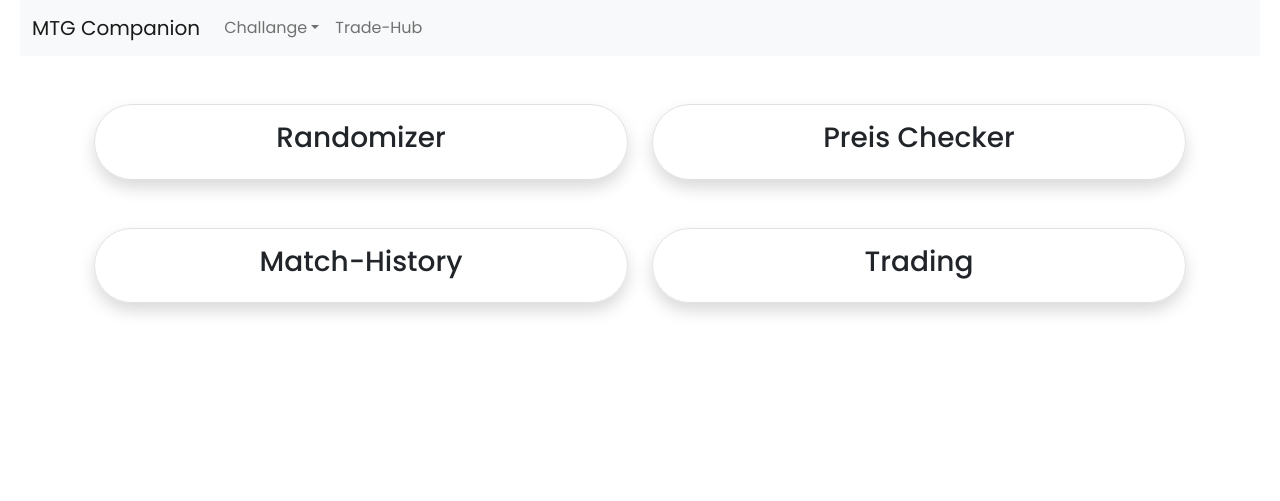
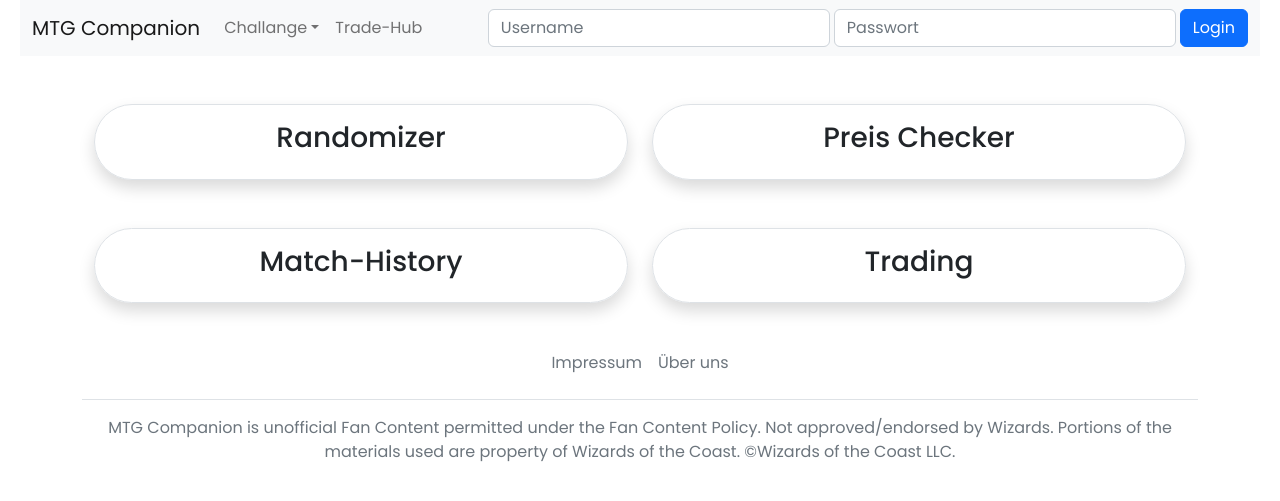
Before and after one commit to dev-lukas/mtg, a PHP site: page / in a window 1280 px wide. Shown: the top 501 px of the page. Run offline with PHP 8.4, Linux system fonts and the light colour scheme.

Commit message:
Added footer and some cleanup

```diff
--- a/index.html
+++ b/index.html
@@ -17,7 +17,7 @@
                 <span class="navbar-toggler-icon"></span>
             </button>
             <div class="collapse navbar-collapse" id="collapNavbar">
-                <ul class="navbar-nav">
+                <ul class="navbar-nav me-auto">
                     <li class="nav-item dropdown">
                         <a class="nav-link dropdown-toggle" href="randomizer.html" role="button" data-bs-toggle="dropdown">Challange</a>
                         <ul class="dropdown-menu">
@@ -30,6 +30,11 @@
                         <a class="nav-link" href="trading.html">Trade-Hub</a>
                     </li>
                 </ul>
+                <form class="d-flex align-content-end">
+                    <input class="form-control me-1" type="text" placeholder="Username">
+                    <input class="form-control me-1" type="password" placeholder="Passwort">
+                    <button class="btn btn-primary" type="button">Login</button>
+                </form>
             </div>
         </div>
     </nav>
@@ -55,5 +60,14 @@
             </div>
         </div>
     </div>
+    <div class="container">
+        <footer class="py-3 my-4">
+          <ul class="nav justify-content-center border-bottom pb-3 mb-3">
+            <li class="nav-item"><a href="#" class="nav-link px-2 text-muted">Impressum</a></li>
+            <li class="nav-item"><a href="#" class="nav-link px-2 text-muted">Über uns</a></li>
+          </ul>
+          <p class="text-center text-muted">MTG Companion is unofficial Fan Content permitted under the Fan Content Policy. Not approved/endorsed by Wizards. Portions of the materials used are property of Wizards of the Coast. ©Wizards of the Coast LLC.</p>
+        </footer>
+      </div>
 </body>
 </html>
--- a/mtgcompanion.css
+++ b/mtgcompanion.css
@@ -49,6 +49,8 @@ body{
   pointer-events: none;
   max-height: 280px;
   overflow-y: auto;
+  width: 100%;
+  background-color: #fff;
 }
 
 .searchInput.active .resultBox{
```
Also changed, not shown: history.html (+9 -0 lines), randomizer.html (+9 -6 lines), trading.html (+9 -0 lines), upgrade.html (+10 -1 lines).
